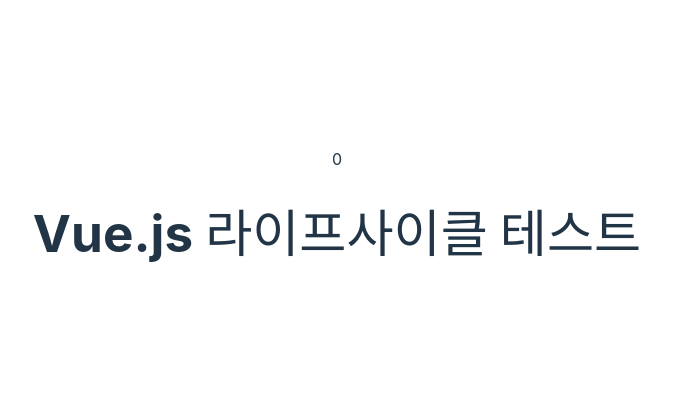
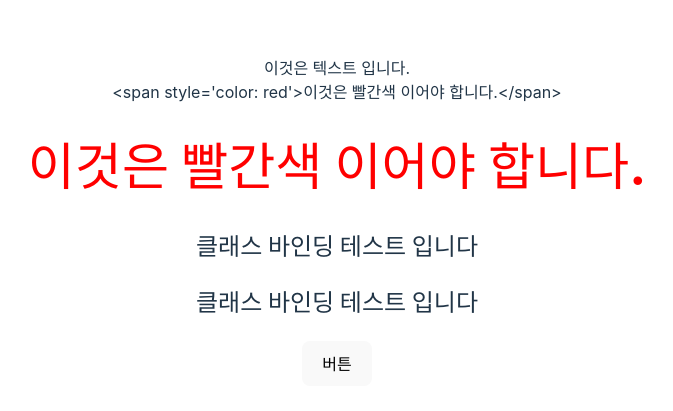
Before and after one commit to AlbertKim365/vue-basic, a Vue app: page / in a window 1280 px wide. Shown: the part 179-590 px from the top of the page, without its empty margins (303-976 px from the left). Built offline with nearby package versions, Linux system fonts and the light colour scheme.

Commit message:
클래스 바인딩

```diff
--- a/src/App.vue
+++ b/src/App.vue
@@ -1,34 +1,32 @@
 <template>
-  <div>{{ count }}</div>
-  <h1>Vue.js 라이프사이클 테스트</h1>
+  <div>{{ rawHtml }}</div>
+  <div>{{ rawHtml2 }}</div>
+  <h1 v-html="rawHtml2"></h1>
+
+  <h2 v-bind:class="{ active: isActive }">클래스 바인딩 테스트 입니다</h2>
+  <h2 :class="{ active: isActive }">클래스 바인딩 테스트 입니다</h2>
+  <button @click="change">버튼</button>
 </template>
 
 <script>
 export default {
   data() {
     return {
-      count: 0,
+      rawHtml: "이것은 텍스트 입니다.",
+      rawHtml2: "<span style='color: red'>이것은 빨간색 이어야 합니다.</span>",
+      isActive: false,
     };
   },
-  beforeCreate() {
-    console.log(`lifeCycle is beforeCreate`, this.count);
-  },
-  created() {
-    console.log(`olifeCycle is created`, this.count);
-    this.test();
-  },
-  // beforeMount() {
-  //   console.log(`lifeCycle is beforeMount`, document.querySelector("h1"));
-  // },
-  // Mounted() {
-  //   console.log(`olifeCycle is Mounted`, document.querySelector("h1"));
-  // },
   methods: {
-    test() {
-      console.log(`함수 호출!!!`);
+    change() {
+      this.isActive = !this.isActive;
     },
   },
 };
 </script>
 
-<style lang="scss" scoped></style>
+<style scoped>
+h2.active {
+  color: green;
+}
+</style>
```
